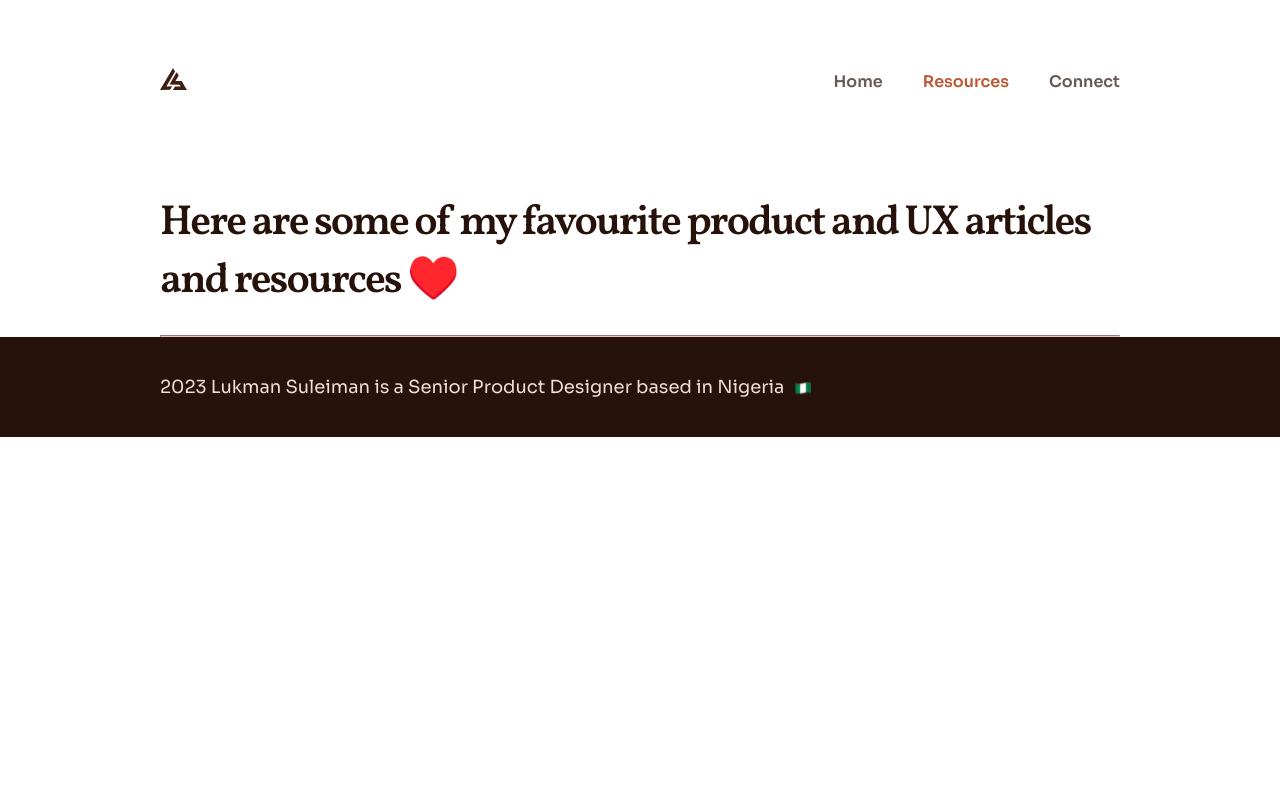
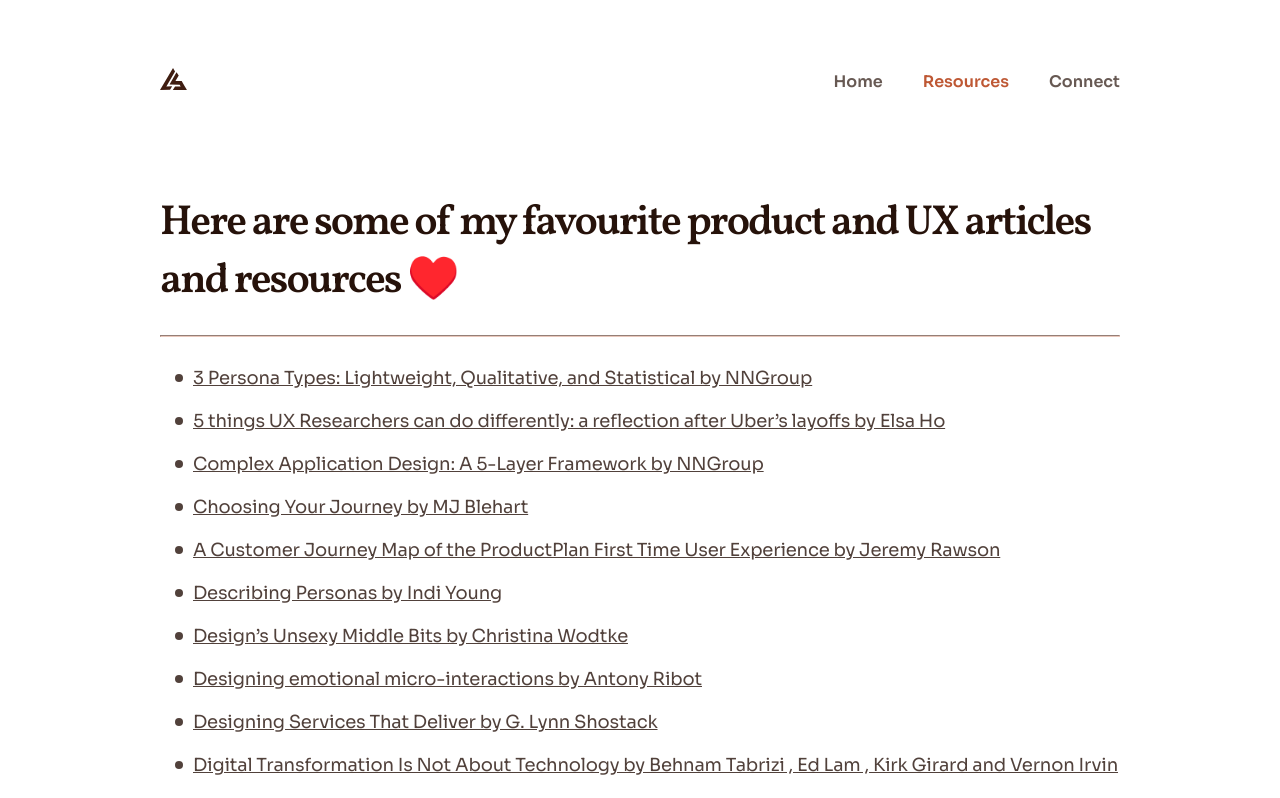
Before and after one commit to davidolaoluwa240/lukman-portfolio, a React (Create React App) app: page /resources in a window 1280 px wide. Shown: the top 798 px of the page. Built offline with nearby package versions, Linux system fonts and the light colour scheme.

Commit message:
Added ResourcesDirectoryBase, ResourcesDirectoryList and ResourcesDirectoryItem

```diff
--- a/src/components/resources/index.js
+++ b/src/components/resources/index.js
@@ -1,2 +1,5 @@
 // Re-Export Resources Components
 export * from "./hero-base/hero-base.component";
+export * from "./resources-directory-base/resources-directory-base.component";
+export * from "./resources-directory-base/resources-directory-list/resources-directory-list.component";
+export * from "./resources-directory-base/resources-directory-item/resources-directory-item.component";
--- /dev/null
+++ b/src/components/resources/resources-directory-base/resources-directory-base.component.jsx
@@ -0,0 +1,22 @@
+// Modules
+import React from "react";
+
+// Components
+import { ResourcesDirectoryList } from "../..";
+
+// Data
+import { RESOURCES_ITEMS } from "../../../data";
+
+// Style
+import { Container } from "../../../assets/styles";
+import { ResourcesDirectoryBaseWrapper } from "./resources-directory-base.styles";
+
+export const ResourcesDirectoryBase = () => {
+  return (
+    <ResourcesDirectoryBaseWrapper>
+      <Container>
+        <ResourcesDirectoryList items={RESOURCES_ITEMS} />
+      </Container>
+    </ResourcesDirectoryBaseWrapper>
+  );
+};
--- /dev/null
+++ b/src/components/resources/resources-directory-base/resources-directory-base.styles.jsx
@@ -0,0 +1,7 @@
+// Modules
+import styled from "styled-components";
+
+export const ResourcesDirectoryBaseWrapper = styled.section`
+  margin-top: 2.4rem;
+  margin-bottom: 9.6rem;
+`;
--- /dev/null
+++ b/src/components/resources/resources-directory-base/resources-directory-item/resources-directory-item.component.jsx
@@ -0,0 +1,15 @@
+// Modules
+import React from "react";
+
+// Style
+import { ResourcesDirectoryItemWrapper } from "./resources-directory-item.styles";
+
+export const ResourcesDirectoryItem = ({ content, link }) => {
+  return (
+    <ResourcesDirectoryItemWrapper>
+      <a href={link} target="_blank" rel="noreferrer noopener">
+        {content}
+      </a>
+    </ResourcesDirectoryItemWrapper>
+  );
+};
--- /dev/null
+++ b/src/components/resources/resources-directory-base/resources-directory-item/resources-directory-item.styles.jsx
@@ -0,0 +1,29 @@
+// Modules
+import styled from "styled-components";
+
+export const ResourcesDirectoryItemWrapper = styled.li`
+  line-height: 34px;
+  letter-spacing: -0.01em;
+  color: rgba(38, 18, 10, 0.8);
+  display: flex;
+  align-items: center;
+  flex-wrap: nowrap;
+
+  &:not(:last-child) {
+    margin-bottom: 0.9rem;
+  }
+
+  &::before {
+    content: "";
+    width: 8px;
+    height: 8px;
+    flex-shrink: 0;
+    border-radius: 9999px;
+    background-color: currentColor;
+  }
+
+  a {
+    margin-left: 1rem;
+    text-decoration: underline;
+  }
+`;
--- /dev/null
+++ b/src/components/resources/resources-directory-base/resources-directory-list/resources-directory-list.component.jsx
@@ -0,0 +1,21 @@
+// Modules
+import React from "react";
+
+// Components
+import { ResourcesDirectoryItem } from "../../../";
+
+// style
+import { ResourcesDirectoryListWrapper } from "./resources-directory-list.styles";
+
+export const ResourcesDirectoryList = ({ items }) => {
+  // Resources Items
+  const renderedResourcesDirectoryItems = items.map(({ id, content, link }) => (
+    <ResourcesDirectoryItem key={id} content={content} link={link} />
+  ));
+
+  return (
+    <ResourcesDirectoryListWrapper>
+      {renderedResourcesDirectoryItems}
+    </ResourcesDirectoryListWrapper>
+  );
+};
--- /dev/null
+++ b/src/components/resources/resources-directory-base/resources-directory-list/resources-directory-list.styles.jsx
@@ -0,0 +1,9 @@
+// Modules
+import styled from "styled-components";
+
+export const ResourcesDirectoryListWrapper = styled.ul`
+  margin: 0px;
+  padding: 0px;
+  list-style-type: none;
+  margin-left: 1.5rem;
+`;
--- a/src/data/index.js
+++ b/src/data/index.js
@@ -292,7 +292,7 @@ export const RESOURCES_ITEMS = [
   {
     id: 22,
     content:
-      "Know Your Customers’ “Jobs to Be Done” by Clayton M. Christensen , Taddy Hall , Karen Dillon and David S. Duncan",
+      "Know Your Customers’ “Jobs to Be Done” by Clayton M. Christensen, Taddy Hal, Karen Dillon and David S. Duncan",
     link: "https://hbr.org/2016/09/know-your-customers-jobs-to-be-done",
   },
   {
--- a/src/routes/resources/resources.component.jsx
+++ b/src/routes/resources/resources.component.jsx
@@ -3,12 +3,13 @@ import React from "react";
 
 // Components
 import { Fragment } from "react";
-import { ResourcesHeroBase } from "../../components";
+import { ResourcesHeroBase, ResourcesDirectoryBase } from "../../components";
 
 export const Resources = () => {
   return (
     <Fragment>
       <ResourcesHeroBase />
+      <ResourcesDirectoryBase />
     </Fragment>
   );
 };
```
